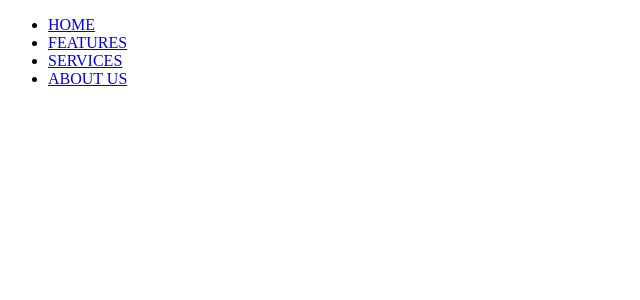
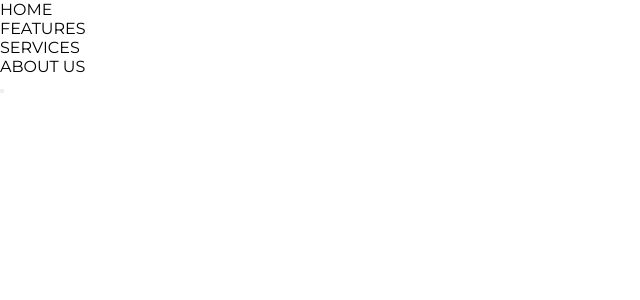
Before and after one commit to Nekuso/marina-town, a React (Create React App) app: page / in a window 1280 px wide. Shown: the top 300 px of the page, without its empty margins (0-640 px from the left). Built offline with nearby package versions, Linux system fonts and the light colour scheme.

Commit message:
Added files via upload

```diff
--- a/package.json
+++ b/package.json
@@ -16,6 +16,7 @@
     "react-dom": "^18.2.0",
     "react-router-dom": "^6.3.0",
     "react-scripts": "5.0.1",
+    "styled-components": "^5.3.5",
     "typescript": "^4.7.4",
     "web-vitals": "^2.1.4"
   },
--- a/public/index.html
+++ b/public/index.html
@@ -11,6 +11,9 @@
     />
     <link rel="apple-touch-icon" href="%PUBLIC_URL%/logo192.png" />
     <link rel="manifest" href="%PUBLIC_URL%/manifest.json" />
+    <link rel="preconnect" href="https://fonts.googleapis.com">
+    <link rel="preconnect" href="https://fonts.gstatic.com" crossorigin>
+    <link href="https://fonts.googleapis.com/css2?family=Montserrat:ital,wght@0,100;0,200;0,300;0,400;0,500;0,600;0,700;0,800;0,900;1,100;1,200;1,300;1,400;1,500;1,600;1,700;1,800;1,900&display=swap" rel="stylesheet">
     <title>React App</title>
   </head>
   <body>
--- a/src/App.tsx
+++ b/src/App.tsx
@@ -2,19 +2,18 @@ import React from 'react';
 import { BrowserRouter, Route, Routes } from 'react-router-dom';
 import Navbar from './components/Navbar';
 import Homepage from './pages/Homepage';
-
+import GlobalStyle from './components/styles/Global';
 
 function App() {
   return (
         <BrowserRouter>
+            <GlobalStyle/>
               <Navbar/>
-
               <div className="content">
                 <Routes>
                   <Route path="/" element={<Homepage/>} />
                 </Routes>
               </div>
-
         </BrowserRouter>
   );
 }
--- a/src/components/Navbar.tsx
+++ b/src/components/Navbar.tsx
@@ -1,6 +1,15 @@
-import React from 'react'
+import React, { useState } from 'react'
+import {StyledNavbar} from './styles/Navbar.styled'
 
 function Navbar() {
+
+  const [navActive, setNavActive] = useState("nav__links");
+  const [btnActive, setBtnActive] = useState("nav__hamburger");
+  const [btnHam, setBtnHam] = useState<boolean | string>(false);
+  const [fixed, setFixed] = useState("fixed");
+
+
+
   return (
     <div className="navbar__container">
         <ul className="links__container">
@@ -9,6 +18,18 @@ function Navbar() {
             <li className="link"><a href="/">SERVICES</a></li>
             <li className="link"><a href="/">ABOUT US</a></li>
         </ul>
+
+        <button
+          style={{
+              position: btnHam ? "fixed" : "relative",
+              top: btnHam ? 35 : "",
+              right: btnHam ? 35 : "",
+          }}
+          className={btnActive}>
+          <span></span>
+          <span></span>
+          <span></span>
+        </button>
     </div>
   )
 }
--- /dev/null
+++ b/src/components/styles/Global.tsx
@@ -0,0 +1,25 @@
+import { createGlobalStyle } from 'styled-components'
+
+const GlobalStyles = createGlobalStyle`
+    * {
+        margin: 0;
+        padding: 0;
+        text-decoration: none;
+        list-style: none;
+        box-sizing: border-box;
+        -webkit-tap-highlight-color: transparent;
+        font-family: 'Montserrat';
+        color: #000000;
+    }
+
+    html {
+        scroll-behavior: smooth;
+        overflow-x: hidden;
+    }
+
+    body {
+        overflow-x: hidden;
+
+    }
+`
+export default GlobalStyles;
--- /dev/null
+++ b/src/components/styles/Navbar.styled.tsx
@@ -0,0 +1,5 @@
+import styled from 'styled-components';
+
+export const StyledNavbar = styled.div`
+
+`
```
Also changed, not shown: 1 other file (tests, documents, lock files or other folders). Lines whose indentation alone changed are shown as unchanged.
